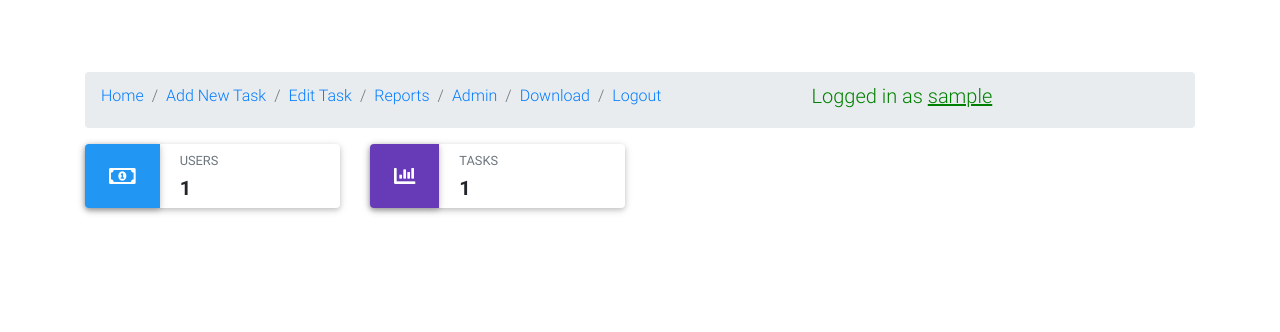
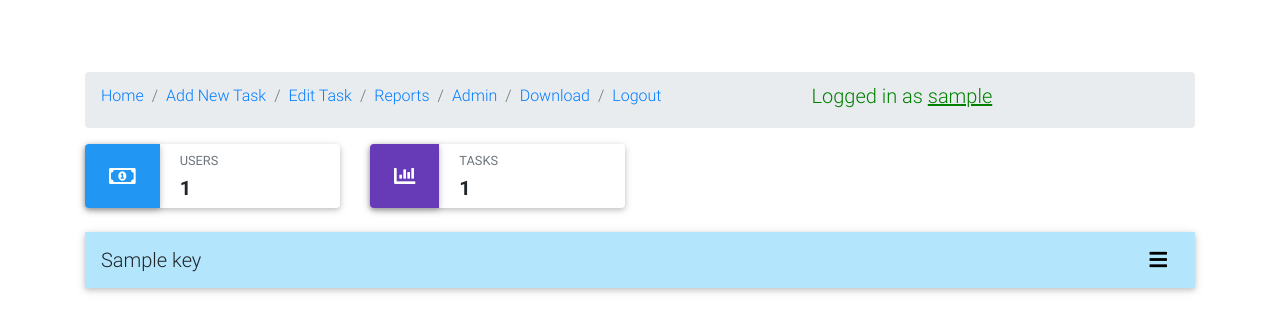
Before and after one commit to Rohitkuru/To_do_list_with_flask_and_SSO, a Flask app: template templates/admin_view.html in a window 1280 px wide. Shown: the top 332 px of the page. Run offline with Flask 2, Linux system fonts and the light colour scheme; tables that the repository leaves empty hold one stand-in row (values such as "Sample post"); the template is opened without the code that fills it: values that come from a table or form of the project are taken from there, most other values are stand-ins (such as "Sample title", 1, 10 or a date in 2020); some libraries are stand-ins or nearby versions.

Commit message:
added data dict

```diff
--- a/templates/admin_view.html
+++ b/templates/admin_view.html
@@ -16,9 +16,9 @@
         <div class="media white z-depth-1 rounded">
           <i class="far fa-money-bill-alt fa-lg blue z-depth-1 p-4 rounded-left text-white mr-3"></i>
           <div class="media-body p-1">
-            <p class="text-uppercase text-muted mb-1"><small>Users</small></p>
-            <h5 class="font-weight-bold mb-0">{{ users_data | length }}</h5>
-          </div>
+              <p class="text-uppercase text-muted mb-1"><small>Users</small></p>
+           <h5 class="font-weight-bold mb-0">{{ users_data | length }}</h5>
+            </div>
         </div>
 
 
@@ -51,10 +51,35 @@
   <!-- Section: Block Content -->
 
 
- <!-- Section: Block Content -->
+<!--Navbar-->
+  {% for key,value in data.items() %}
+        <nav class="navbar navbar-light light-blue lighten-4">
+          <!-- Navbar brand -->
+          <a class="navbar-brand">{{ key }}</a>
 
-      <!-- Section: Block Content -->
+          <!-- Collapse button -->
+          <button class="navbar-toggler toggler-example" type="button" data-toggle="collapse" data-target="#navbarSupportedContent1"
+            aria-controls="navbarSupportedContent1" aria-expanded="false" aria-label="Toggle navigation"><span class="dark-blue-text"><i
+                class="fas fa-bars fa-1x"></i></span></button>
 
+          <!-- Collapsible content -->
+          <div class="collapse navbar-collapse" id="navbarSupportedContent1">
+
+            <!-- Links -->
+            <ul class="navbar-nav mr-auto">
+              <li class="nav-item active">
+                  {% for line in value %}
+                        <a class="nav-link">line[0] <span class="sr-only">(current)</span></a>
+                  {% endfor %}
+                </li>
+            </ul>
+            <!-- Links -->
+
+          </div>
+          <!-- Collapsible content -->
+
+        </nav>
+    {% endfor %}
 
 
 
```
Also changed, not shown: auth/auth_views.py (+7 -1 lines).
